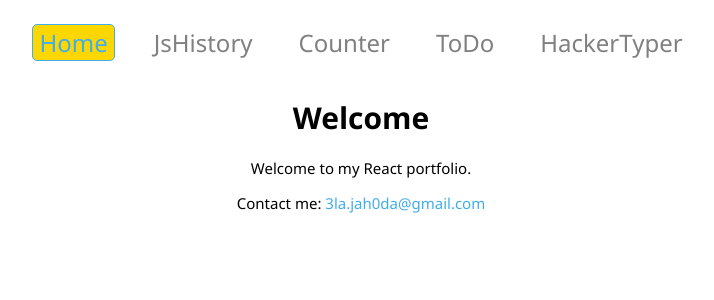
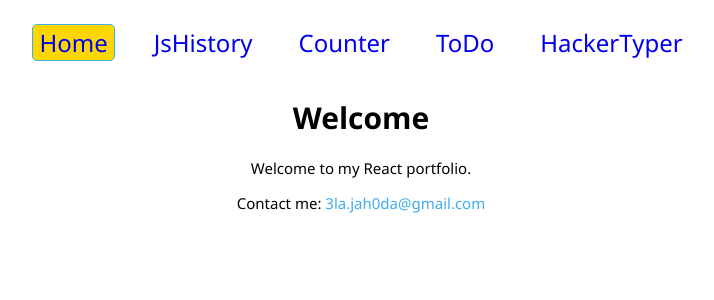
Before and after one commit to ElaJahoda/janouskova-ita-2022, a React (Create React App) app: page / in a window 1280 px wide. Shown: the top 300 px of the page, without its empty margins (279-993 px from the left). Built offline with nearby package versions, Linux system fonts and the light colour scheme.

Commit message:
final update

```diff
--- a/src/App.tsx
+++ b/src/App.tsx
@@ -7,7 +7,6 @@ import styled from '@emotion/styled'
 
 export const App = () => {
   const [toggle, setToggle] = useState(false)
-
   const handleToggle = () => {
     setToggle(!toggle)
   }
@@ -105,7 +104,6 @@ const LinkStyled = (props: {
         border: 'solid 1px transparent',
         ...props.style,
         backgroundColor: props.primary ? theme.primaryColor : 'transparent',
-        color: props.primary ? theme.quaternaryColor : theme.secondaryColor,
         borderColor:
           isActive || (isActive && props.primary) ? theme.quaternaryColor : 'transparent',
       })}
@@ -118,8 +116,23 @@ const LinkStyled = (props: {
 }
 
 const LinkStyledHover = styled(LinkStyled)`
-  &:hover {
+  margin: 5rem;
+  padding: 5rem;
+  color: ${props => (props.primary ? 'yellow' : 'blue')},
+  color :link {
+    color: ${theme.secondaryColor};
+  }
+  :visited {
+    color: ${theme.secondaryColor};
+  }
+  :hover {
     color: ${theme.basicColor};
+  }
+  :visit {
+    color: ${theme.secondaryColor};
+  }
+  :active {
+    color: ${theme.quaternaryColor};
   }
 `
 
```
